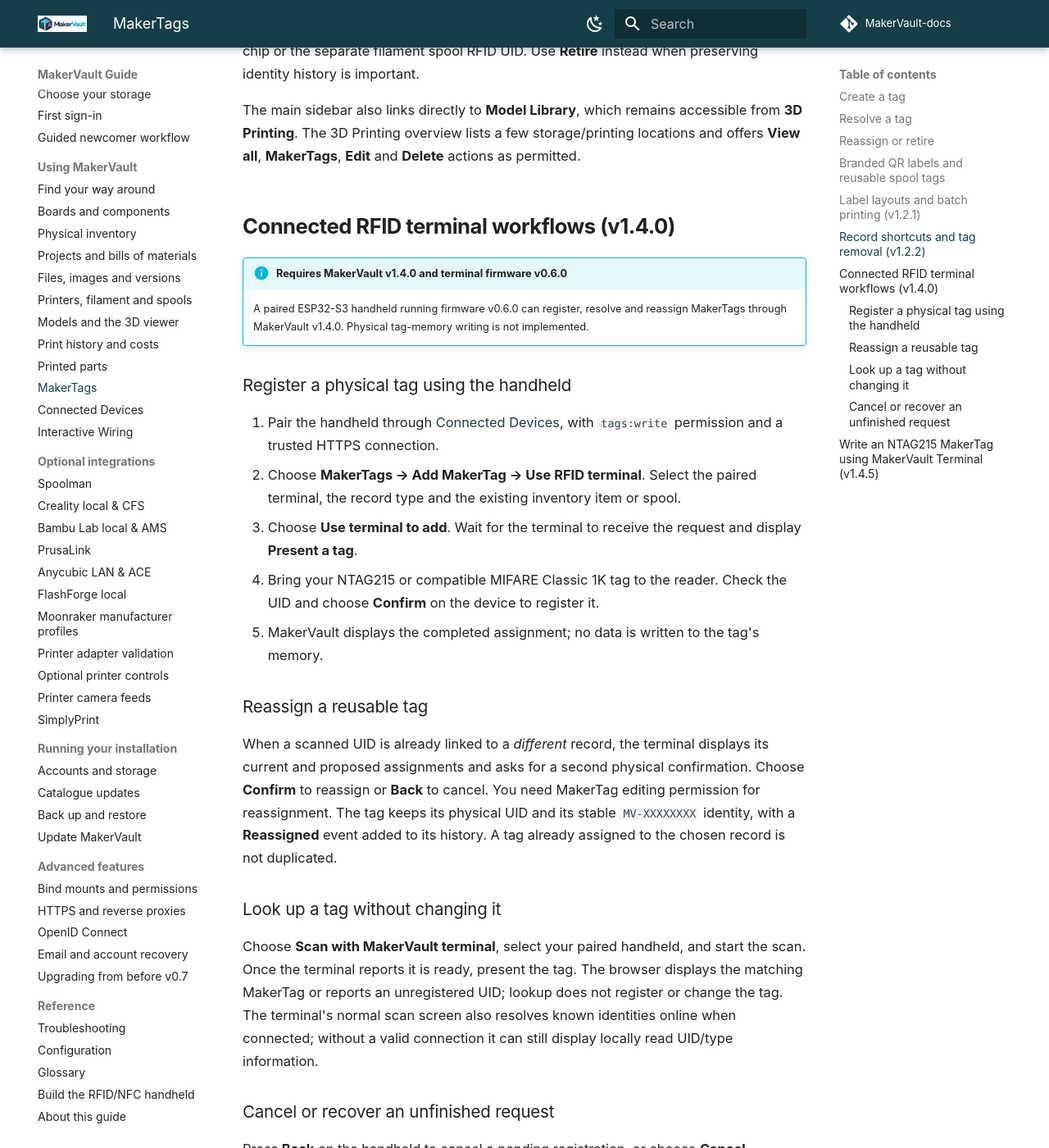
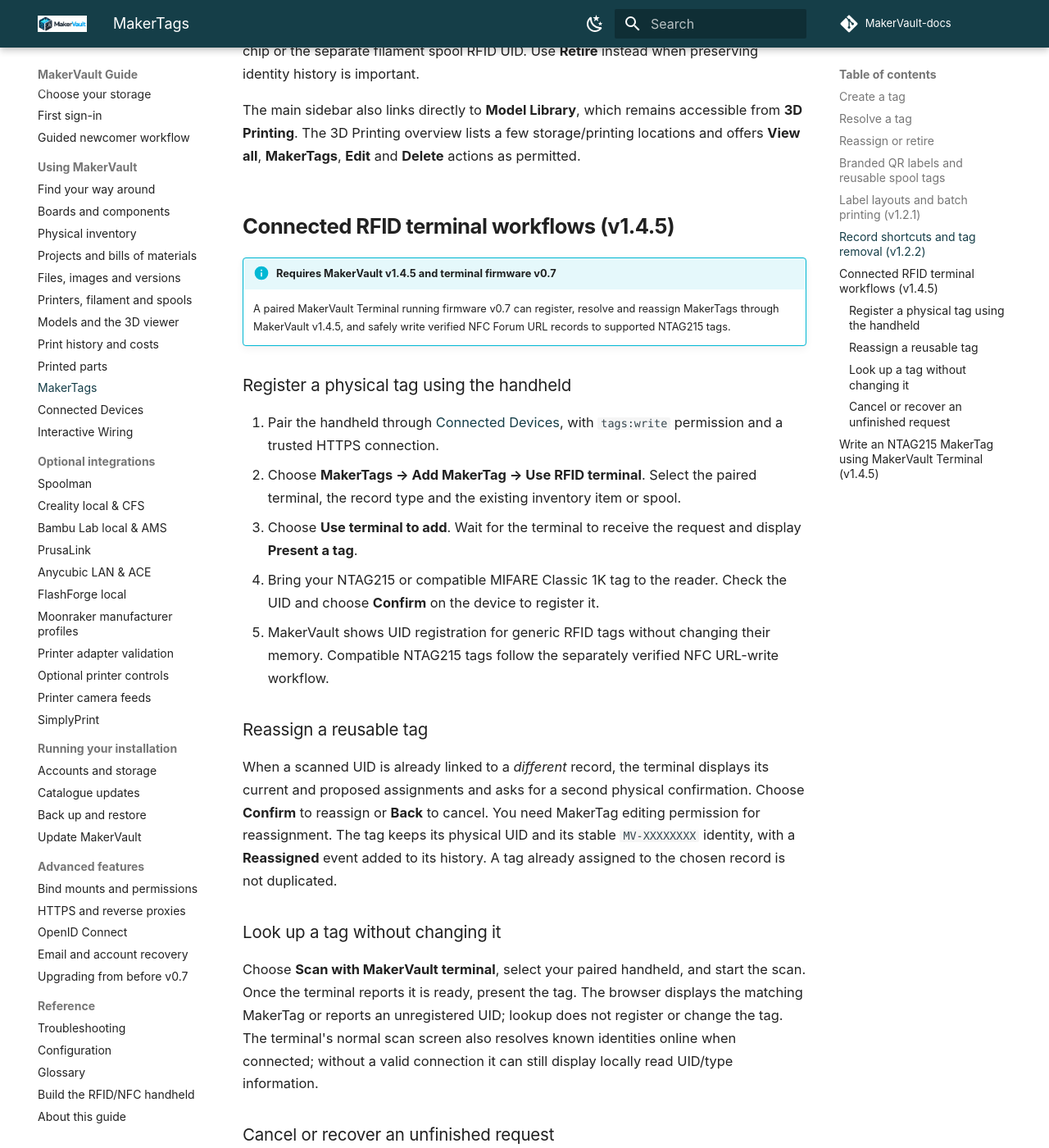
Before and after one commit to gavrd7/MakerVault-docs, an MkDocs documentation site: the page built from docs/guide/using/maker-tags.md, in a window 1280 px wide and 1400 px high, scrolled down 2739 px. Shown: the whole window at 82% size. Built offline with MkDocs 1.6.1 and Material for MkDocs 9.7.7, drawn with Linux system fonts in a browser that asks for light colours; comment, search, counter and statistics services are not loaded.

Commit message:
docs: reconcile outdated read-only terminal statements for v0.7

```diff
--- a/docs/guide/using/maker-tags.md
+++ b/docs/guide/using/maker-tags.md
@@ -56,10 +56,10 @@
 The main sidebar also links directly to **Model Library**, which remains accessible from **3D Printing**. The 3D Printing overview lists a few storage/printing locations and offers **View all**, **MakerTags**, **Edit** and **Delete** actions as permitted.
 
 
-## Connected RFID terminal workflows (v1.4.0)
+## Connected RFID terminal workflows (v1.4.5)
 
-!!! info "Requires MakerVault v1.4.0 and terminal firmware v0.6.0"
-    A paired ESP32-S3 handheld running firmware v0.6.0 can register, resolve and reassign MakerTags through MakerVault v1.4.0. Physical tag-memory writing is not implemented.
+!!! info "Requires MakerVault v1.4.5 and terminal firmware v0.7"
+    A paired MakerVault Terminal running firmware v0.7 can register, resolve and reassign MakerTags through MakerVault v1.4.5, and safely write verified NFC Forum URL records to supported NTAG215 tags.
 
 ### Register a physical tag using the handheld
 
@@ -67,7 +67,7 @@
 2. Choose **MakerTags → Add MakerTag → Use RFID terminal**. Select the paired terminal, the record type and the existing inventory item or spool.
 3. Choose **Use terminal to add**. Wait for the terminal to receive the request and display **Present a tag**.
 4. Bring your NTAG215 or compatible MIFARE Classic 1K tag to the reader. Check the UID and choose **Confirm** on the device to register it.
-5. MakerVault displays the completed assignment; no data is written to the tag's memory.
+5. MakerVault shows UID registration for generic RFID tags without changing their memory. Compatible NTAG215 tags follow the separately verified NFC URL-write workflow.
 
 ### Reassign a reusable tag
 
```
